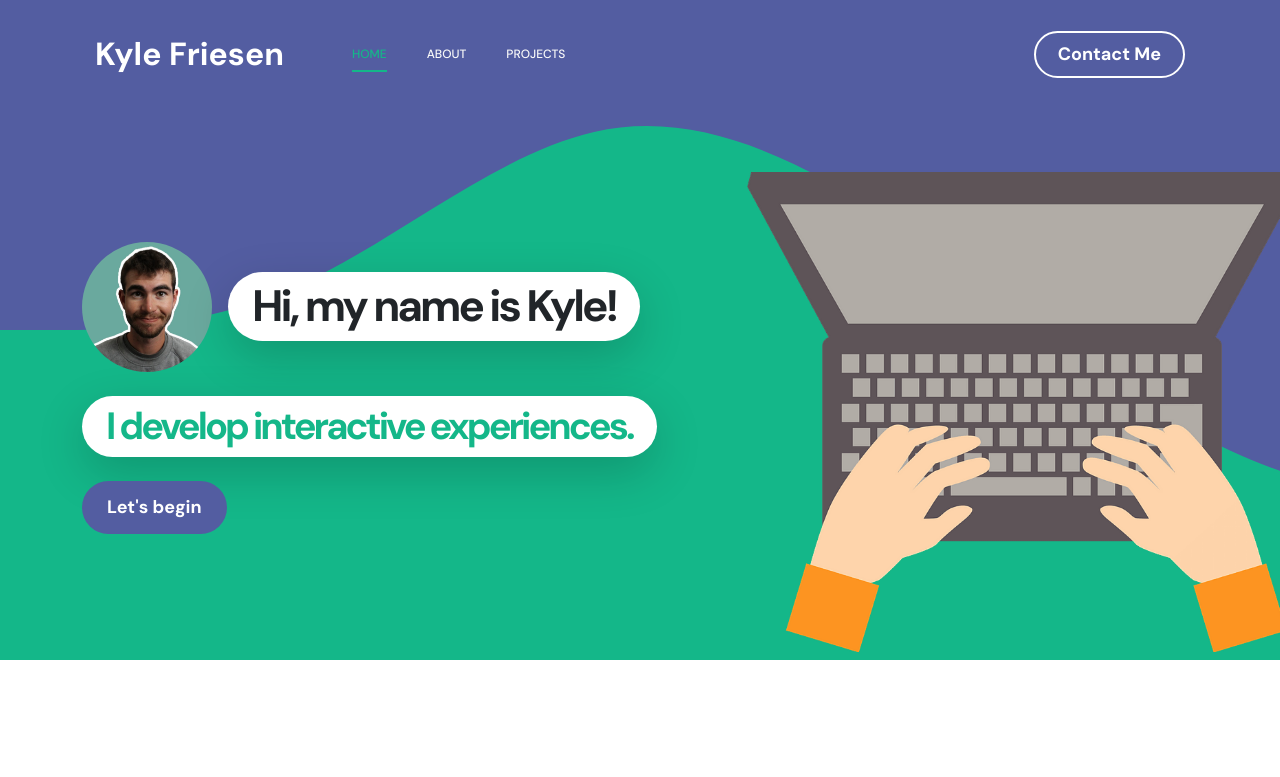
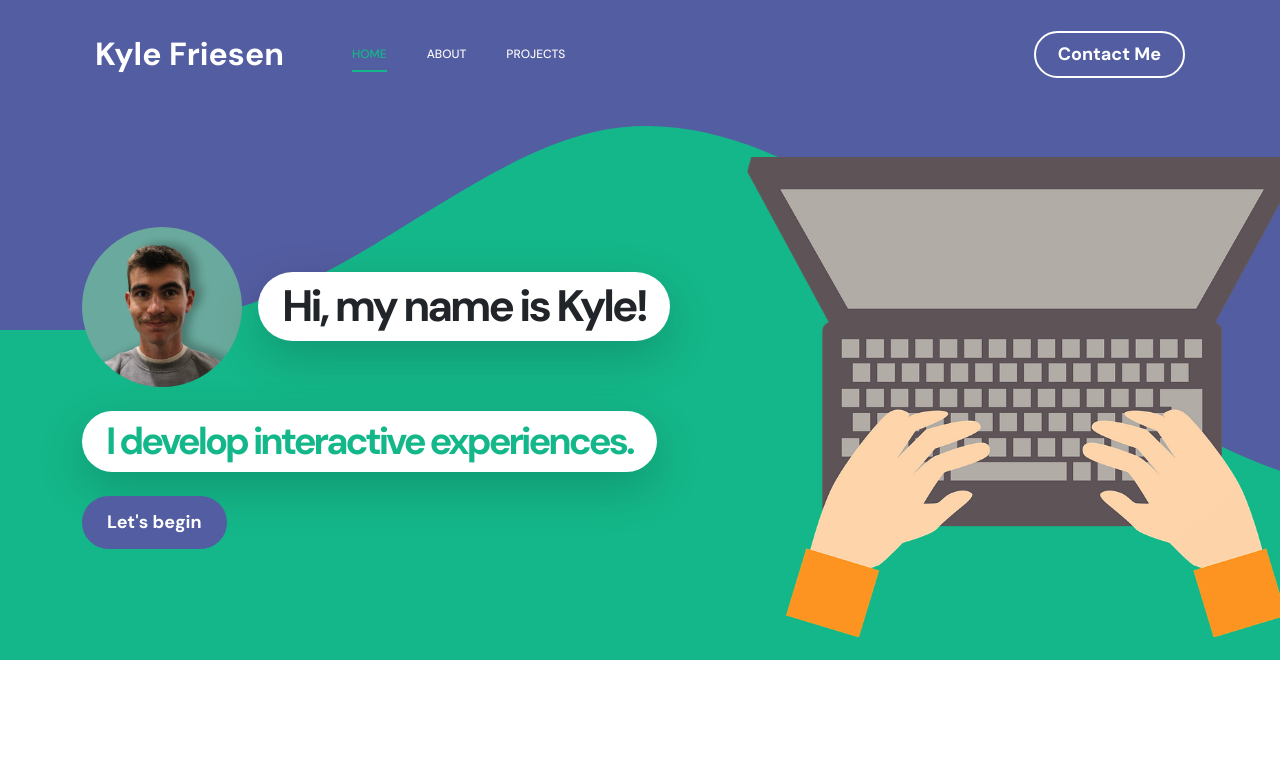
Before and after one commit to kylefriesen/kylefriesen.github.io, a plain HTML site: page index.html in a window 1280 px wide. Shown: the top 777 px of the page. Drawn offline with Linux system fonts and the light colour scheme; grey boxes are pictures that could not be loaded.

Commit message:
Profile picture update

```diff
--- a/css/templatemo-first-portfolio-style.css
+++ b/css/templatemo-first-portfolio-style.css
@@ -162,8 +162,8 @@ strong {
 }
 
 .avatar-image-large {
-  width: 130px;
-  height: 130px;
+  width: 160px;
+  height: 160px;
 }
 
 
--- a/index.html
+++ b/index.html
@@ -91,7 +91,7 @@ https://templatemo.com/tm-578-first-portfolio
                         <div class="col-lg-7 col-12">
                             <div class="hero-text">
                                 <div class="hero-title-wrap d-flex align-items-center mb-4">
-                                    <img src="images/headshot.jpg" class="avatar-image avatar-image-large img-fluid" alt="">
+                                    <img src="images/headshot.png" class="avatar-image avatar-image-large img-fluid" alt="">
 
                                     <h1 class="hero-title ms-3 mb-0">Hi, my name is Kyle!</h1>
                                 </div>
```
Also changed, not shown: images/headshot.jpg (deleted), images/headshot.png (added).
